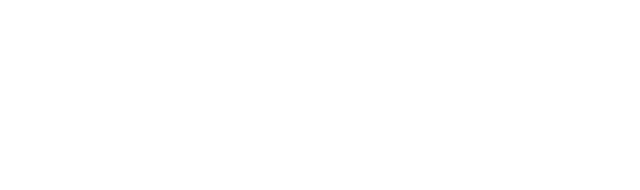
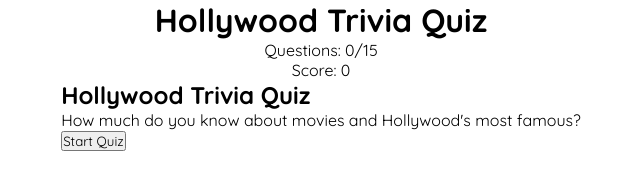
Before and after one commit to miguelr215/quiz-app, a plain HTML site: page index.html in a window 1280 px wide. Shown: the whole page, without its empty margins (319-959 px from the left). Drawn offline with nearby package versions, Linux system fonts and the light colour scheme.

Commit message:
HTML wireframe

```diff
--- a/index.html
+++ b/index.html
@@ -3,9 +3,34 @@
 <head>
     <meta charset="UTF-8">
     <meta name="viewport" content="width=device-width, initial-scale=1.0">
-    <title>Hollywood Quiz App</title>
+    <title>Hollywood Trivia Quiz</title>
+    <link href="https://fonts.googleapis.com/css2?family=Quicksand:wght@400;700&display=swap" rel="stylesheet">
+    <link rel="stylesheet" href="main.css">
 </head>
 <body>
+    <header>
+        <h1>Hollywood Trivia Quiz</h1>
+        <ul>
+            <li>Questions: <span class="quesNum">0</span>/15</li>
+            <li>Score: <span class="score">0</span></li>
+        </ul>
+    </header>
+    <main>
+        <div class="starterBox">
+            <h2>Hollywood Trivia Quiz</h2>
+            <p>How much do you know about movies and Hollywood's most famous?</p>
+            <button type="button" class="startBtn">Start Quiz</button>
+        </div> <!--end of starterBox-->
 
+        <div class="quesBox"></div>
+        <div class="answerBox"></div>
+        <div class="finalBox"></div>
+
+    </main>
+
+    <!--jQuery script-->
+    <script src="https://code.jquery.com/jquery-3.5.1.js" integrity="sha256-QWo7LDvxbWT2tbbQ97B53yJnYU3WhH/C8ycbRAkjPDc=" crossorigin="anonymous"></script>
+    <!--custom js-->
+    <script src="app.js"></script>
 </body>
 </html>
--- a/main.css
+++ b/main.css
@@ -1 +1,21 @@
-/* Hollywood Quiz App */
+/*
+Hollywood Quiz App
+
+*/
+
+* {
+    box-sizing: border-box;
+    margin: 0;
+    padding: 0;
+    font-family: 'Quicksand', Tahoma, sans-serif;
+}
+
+header {
+    text-align: center;
+}
+
+main {
+    display: flex;
+    flex-wrap: wrap;
+    justify-content: center;
+}
```
